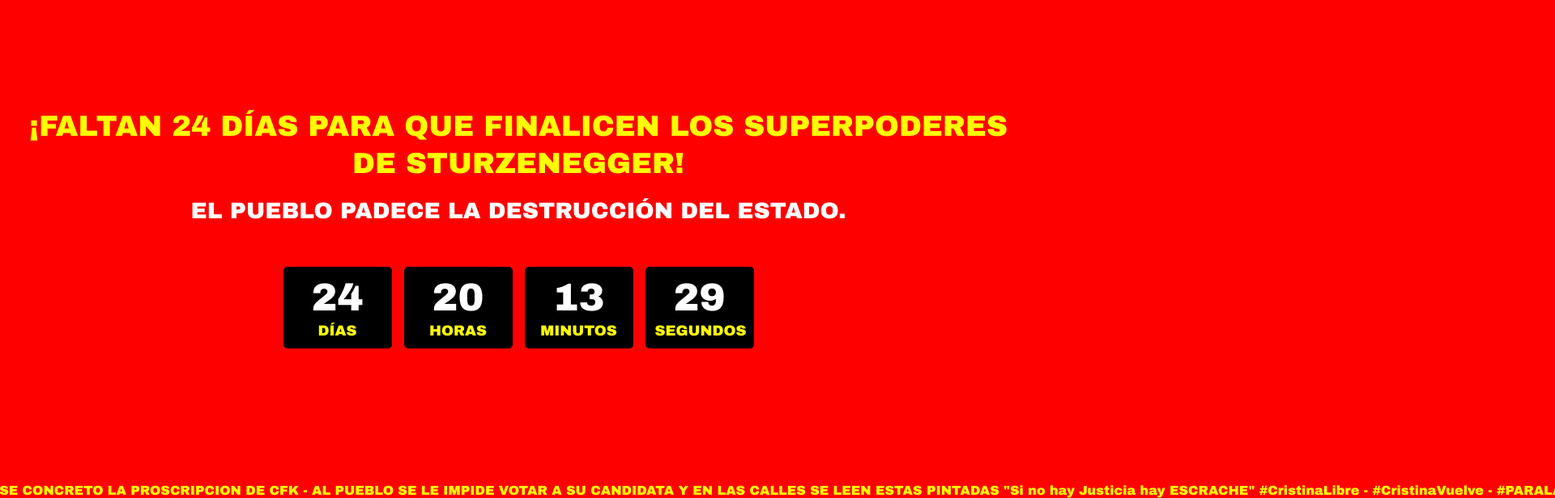
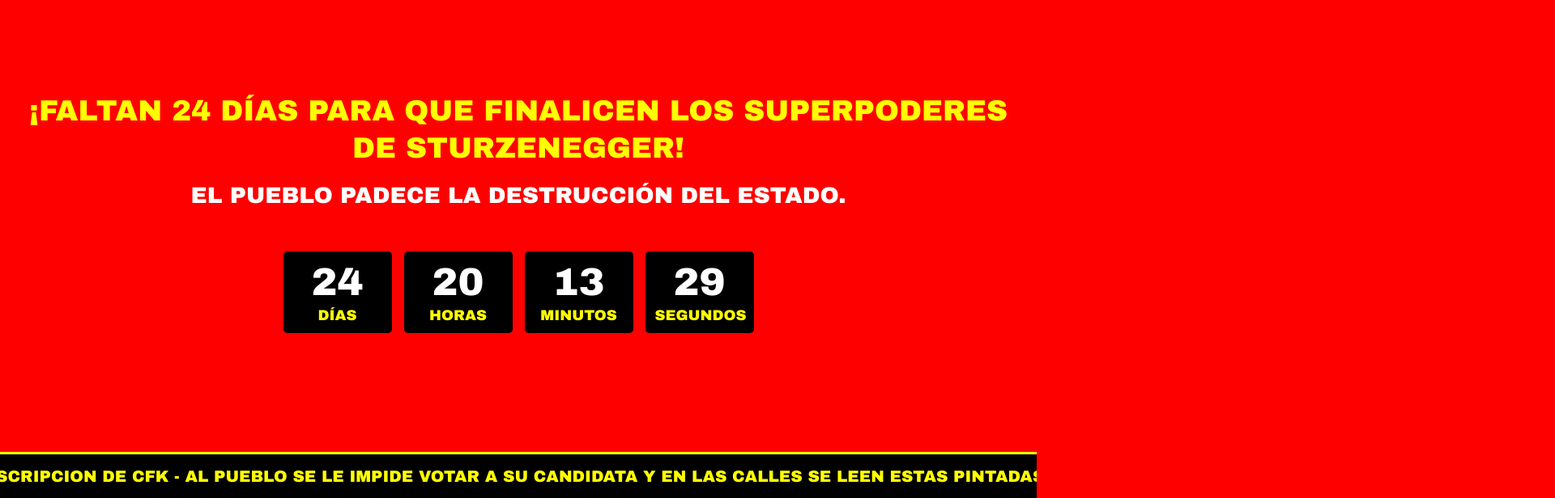
Before and after one commit to nbaglietto/fin_facultades_delegadas, a plain HTML site: page index.html in a window 1280 px wide. Shown: the part 184-800 px from the top of the page at 81% size, 1920 px wide, since content can reach past the window. Drawn offline with Linux system fonts and the light colour scheme.

Commit message:
PROSCRIPCION index.html

```diff
--- a/index.html
+++ b/index.html
@@ -149,7 +149,7 @@
             }
 
             .ticker {
-                animation: ticker 80s linear infinite; /* Más lento en móviles */
+                animation: ticker 80s linear infinite;
             }
         }
     </style>
@@ -183,36 +183,35 @@
         </div>
     </div>
 
-    <div class="ticker" id="ticker-noti>
-            <span class="typing-effect">⚠️ ALERTA: SE CONCRETO LA PROSCRIPCION DE CFK - AL PUEBLO SE LE IMPIDE VOTAR A SU CANDIDATA Y EN LAS CALLES SE LEEN ESTAS PINTADAS "Si no hay Justicia hay ESCRACHE" #CristinaLibre - #CristinaVuelve - #PARALACOMPAÑERALALIBERTAD -
-           #PARONACIONA #CV #LUCHA_Y_VUELVE   &nbsp;&nbsp;&nbsp;⚠️ &nbsp;&nbsp;&nbsp;</span>
+    <!-- CORRECCIÓN: ticker dentro de su contenedor -->
+    <div class="ticker-container">
+        <div class="ticker" id="ticker-noti">
+            <span class="typing-effect">⚠️ ALERTA: SE CONCRETO LA PROSCRIPCION DE CFK - AL PUEBLO SE LE IMPIDE VOTAR A SU CANDIDATA Y EN LAS CALLES SE LEEN ESTAS PINTADAS "Si no hay Justicia hay ESCRACHE" #CristinaLibre - #CristinaVuelve - #PARALACOMPAÑERALALIBERTAD - #PARONACIONAL #CV #LUCHA_Y_VUELVE ⚠️</span>
         </div>
+    </div>
+
     <script>
-        // Fecha objetivo: 8 de julio de 2025
         const targetDate = new Date('July 8, 2025 00:00:00').getTime();
 
         function updateCountdown() {
             const now = new Date().getTime();
             const distance = targetDate - now;
 
-            // Cálculos de tiempo
             const days = Math.floor(distance / (1000 * 60 * 60 * 24));
             const hours = Math.floor((distance % (1000 * 60 * 60 * 24)) / (1000 * 60 * 60));
             const minutes = Math.floor((distance % (1000 * 60 * 60)) / (1000 * 60));
             const seconds = Math.floor((distance % (1000 * 60)) / 1000);
 
-            // Actualizar pantalla
             document.getElementById('days').textContent = days;
             document.getElementById('countdown-days').textContent = days.toString().padStart(2, '0');
             document.getElementById('countdown-hours').textContent = hours.toString().padStart(2, '0');
             document.getElementById('countdown-minutes').textContent = minutes.toString().padStart(2, '0');
             document.getElementById('countdown-seconds').textContent = seconds.toString().padStart(2, '0');
 
-            // Si la cuenta regresiva termina
             if (distance < 0) {
                 clearInterval(countdownTimer);
                 document.getElementById('main-title').textContent = "¡STURZENEGGER PERDIÓ SUS PODERES! ¡¡¡PUEBLO ESTA DE FIESTA!!!";
-                document.getElementById('ticker-noti').textContent = "Fiesta fiesta ";
+                document.getElementById('ticker-noti').textContent = "🎉 ¡STURZENEGGER YA FUE! ¡CELEBREMOS LA VICTORIA DEL PUEBLO! 🎉";
                 document.getElementById('countdown-days').textContent = '00';
                 document.getElementById('countdown-hours').textContent = '00';
                 document.getElementById('countdown-minutes').textContent = '00';
@@ -220,7 +219,6 @@
             }
         }
 
-        // Iniciar contador
         updateCountdown();
         const countdownTimer = setInterval(updateCountdown, 1000);
     </script>
```
